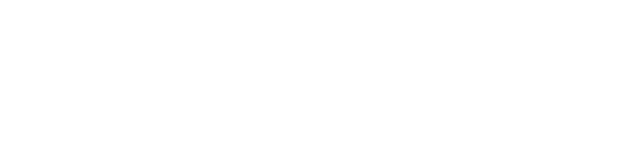
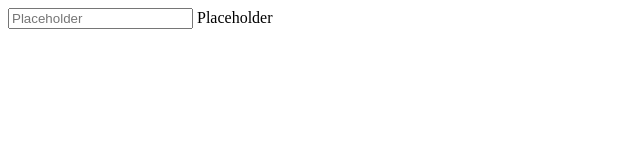
Before and after one commit to mustafatayfur/Roman-Numbers, a plain HTML site: page index.html in a window 1280 px wide. Shown: the whole page, without its empty margins (0-640 px from the left). Drawn offline with Linux system fonts and the light colour scheme.

Commit message:
input is added

```diff
--- a/index.html
+++ b/index.html
@@ -7,6 +7,12 @@
     <title>Document</title>
 </head>
 <body>
-
+    <div class="container">
+        <!-- Material input -->
+        <div class="md-form">
+        <input placeholder="Placeholder" type="text" id="inputPlaceholderEx" class="form-control">
+        <label for="inputPlaceholderEx">Placeholder</label>
+    </div>
+    </div>
 </body>
 </html>
```
